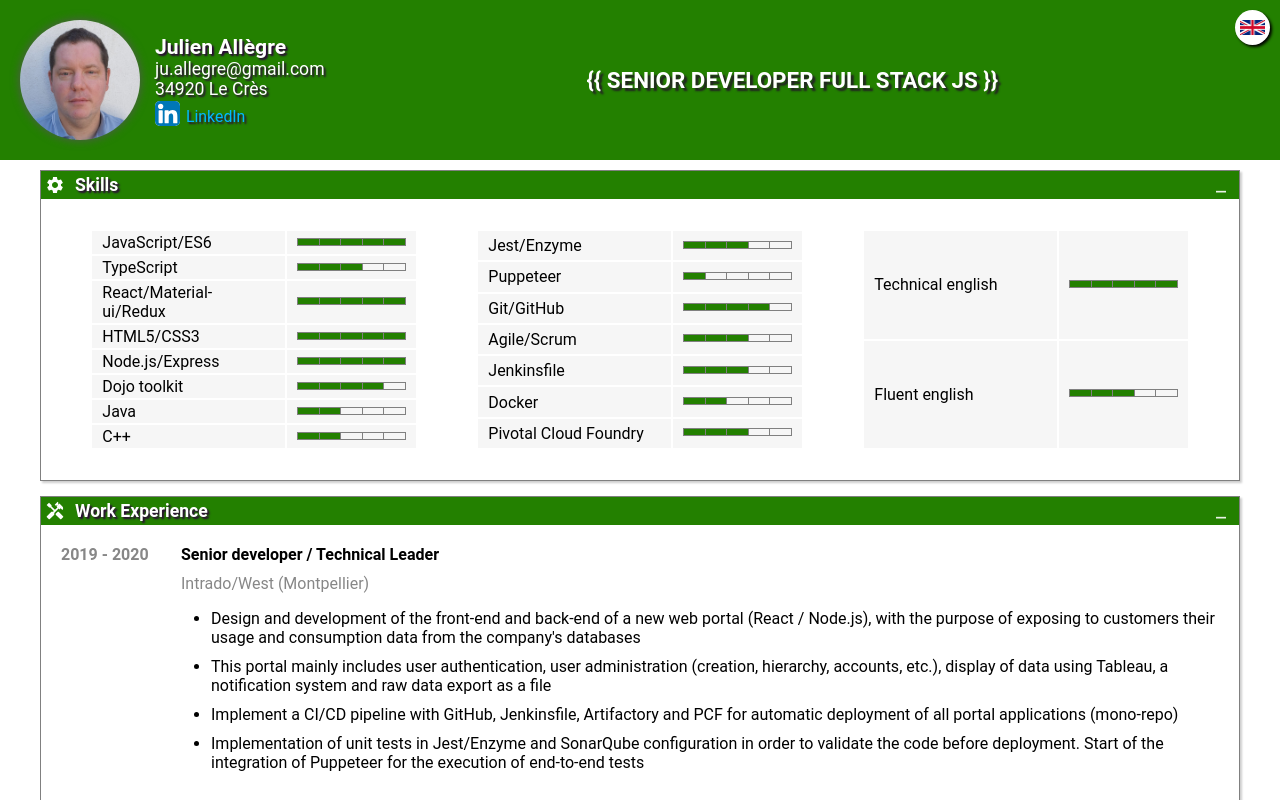
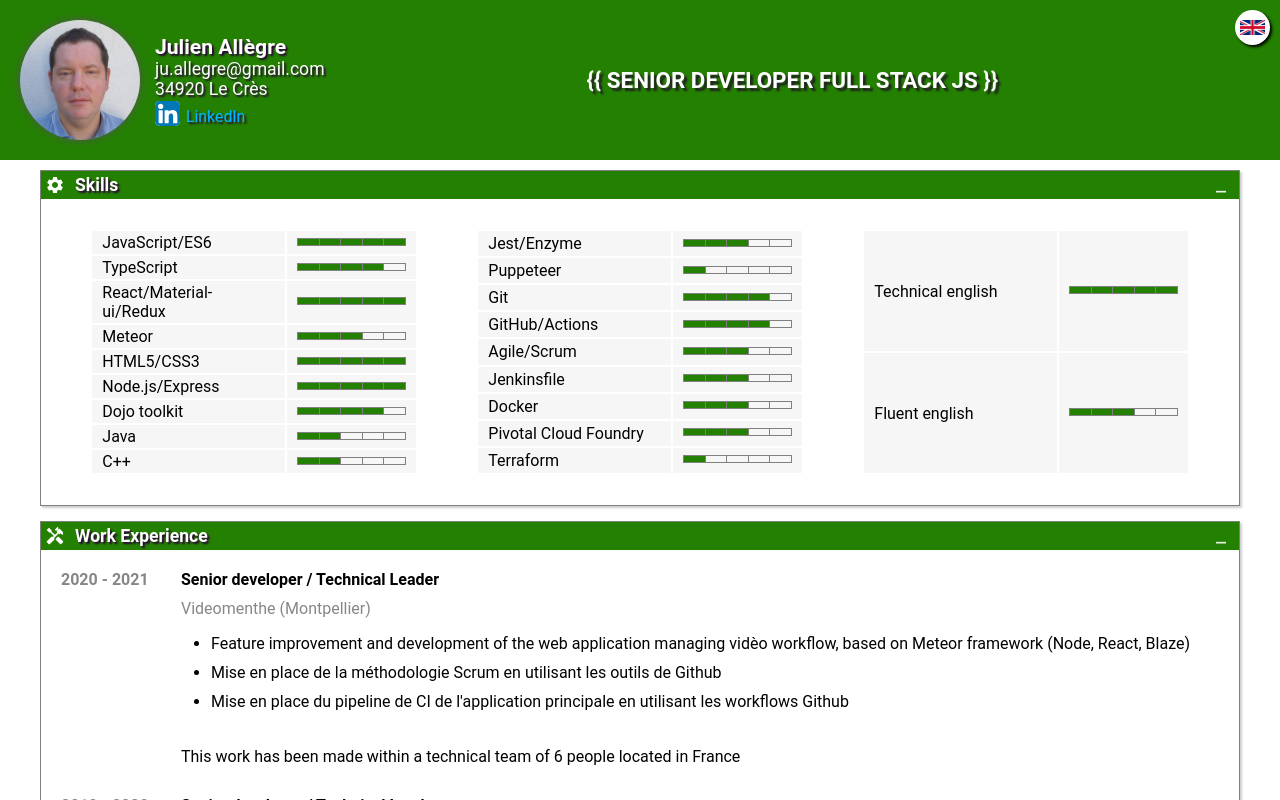
Before and after one commit to JAllegre/cv, a React (Create React App) app: page / in a window 1280 px wide. Shown: the top 800 px of the page. Built offline with nearby package versions, Linux system fonts and the light colour scheme.

Commit message:
Update videomenth XP

```diff
--- a/src/SectionSkills.js
+++ b/src/SectionSkills.js
@@ -101,8 +101,9 @@ function SectionSkills({intl}) {
           <table className={classes.table}>
             <tbody>
             <SkillLine key="js" tech='JavaScript/ES6' rate={5}/>
-            <SkillLine key="ts" tech='TypeScript' rate={3}/>
+            <SkillLine key="ts" tech='TypeScript' rate={4}/>
             <SkillLine key="react" tech='React/Material-ui/Redux' rate={5}/>
+            <SkillLine key="met" tech='Meteor' rate={3}/>
             <SkillLine key="html" tech='HTML5/CSS3' rate={5}/>
             <SkillLine key="node" tech='Node.js/Express' rate={5}/>
             <SkillLine key="dojo" tech='Dojo toolkit' rate={4}/>
@@ -114,11 +115,13 @@ function SectionSkills({intl}) {
             <tbody>
             <SkillLine key="jest" tech='Jest/Enzyme' rate={3}/>
             <SkillLine key="pupet" tech='Puppeteer' rate={1}/>
-            <SkillLine key="git" tech='Git/GitHub' rate={4}/>
+            <SkillLine key="git" tech='Git' rate={4}/>
+            <SkillLine key="git" tech='GitHub/Actions' rate={4}/>
             <SkillLine key="scrum" tech='Agile/Scrum' rate={3}/>
             <SkillLine key="jen" tech='Jenkinsfile' rate={3}/>
-            <SkillLine key="dock" tech='Docker' rate={2}/>
+            <SkillLine key="dock" tech='Docker' rate={3}/>
             <SkillLine key="pcf" tech='Pivotal Cloud Foundry' rate={3}/>
+            <SkillLine key="terra" tech='Terraform' rate={1}/>
             </tbody>
           </table>
           <table className={classes.table}>
--- a/src/SectionXp.js
+++ b/src/SectionXp.js
@@ -109,6 +109,11 @@ function SectionXp({intl}) {
   const xp3Text = intl.formatMessage({id: 'str.xp3.text'});
   const xp3Notes = intl.formatMessage({id: 'str.xp3.notes'});
 
+  const xp4Role = intl.formatMessage({id: 'str.xp4.role'});
+  const xp4Location = intl.formatMessage({id: 'str.xp4.location'});
+  const xp4Text = intl.formatMessage({id: 'str.xp4.text'});
+  const xp4Notes = intl.formatMessage({id: 'str.xp4.notes'});
+
   return (
     <Section>
       <SectionTitle icon={<Icon/>} collapsed={collapsed} onCollapsed={handleCollapse}>
@@ -116,6 +121,7 @@ function SectionXp({intl}) {
       </SectionTitle>
       <SectionContent collapsed={collapsed}>
         <div className={classes.content}>
+          <Line period='2020 - 2021' role={xp4Role} location={xp4Location} text={xp4Text} notes={xp4Notes}/>
           <Line period='2019 - 2020' role={xp3Role} location={xp3Location} text={xp3Text} notes={xp3Notes}/>
           <Line period='2010 - 2019' role={xp2Role} location={xp2Location} text={xp2Text} notes={xp2Notes}/>
           <Line period='2000 - 2009' role={xp1Role} location={xp1Location} text={xp1Text}/>
--- a/src/i18n/en.json
+++ b/src/i18n/en.json
@@ -1,32 +1,36 @@
 {
   "str.change.language.tooltip": "Switch to french",
   "str.head.role": "Senior Developer Full Stack JS",
-  "str.skills.title" : "Skills",
-  "str.experiences.title" : "Work Experience",
-  "str.formations.title" : "Education",
-  "str.interests.title" : "Personal interests",
+  "str.skills.title": "Skills",
+  "str.experiences.title": "Work Experience",
+  "str.formations.title": "Education",
+  "str.interests.title": "Personal interests",
 
-  "str.formations.cnam" : "Computer engineering diploma - CNAM Montpellier",
+  "str.formations.cnam": "Computer engineering diploma - CNAM Montpellier",
   "str.formations.du": "DU informatique - IUT Montpellier",
-  "str.formations.dut" : "DUT in computer science - IUT Montpellier",
+  "str.formations.dut": "DUT in computer science - IUT Montpellier",
 
-  "str.skills.english.technical":"Technical english",
-  "str.skills.english.fluent" : "Fluent english",
+  "str.skills.english.technical": "Technical english",
+  "str.skills.english.fluent": "Fluent english",
 
   "str.interests.list": "Cooking, hiking",
 
-  "str.xp1.role" : "Back-end/Front-end Developer",
-  "str.xp1.location" : "Genesys Conferencing (Montpellier)",
-  "str.xp1.text" : "Design and implementation of an apache module in C ++, allowing to connect a web application to internal audio conference servers.. Takeover of the management and maintenance of a data conference server in VC ++, in order to improve its performance and stability.. Implementation of components of the first client on web browser of the conference service of the company, replacing the old native application.. For internal needs, and as a project of the CNAM engineer thesis, design and development of a VC ++ application allowing to pilot scripts (VOS) in order to test audio features",
+  "str.xp1.role": "Back-end/Front-end Developer",
+  "str.xp1.location": "Genesys Conferencing (Montpellier)",
+  "str.xp1.text": "Design and implementation of an apache module in C ++, allowing to connect a web application to internal audio conference servers.. Takeover of the management and maintenance of a data conference server in VC ++, in order to improve its performance and stability.. Implementation of components of the first client on web browser of the conference service of the company, replacing the old native application.. For internal needs, and as a project of the CNAM engineer thesis, design and development of a VC ++ application allowing to pilot scripts (VOS) in order to test audio features",
 
-  "str.xp2.role" : "Front-End development engineer",
-  "str.xp2.location" : "Intercall  (Montpellier)",
-  "str.xp2.text" : "Design and start of the implementation of the new web client for the company's teleconferencing solution in React and Material-ui, while reusing and adapting existing business components.. Implementation of an application in QML / JavaScript, embedded in a conference phone by reusing and strongly optimizing the business components of the existing web application, in order to meet the limited capabilities of the device.. Development of many graphic and business components of the company's web conference application based on Dojo toolkit",
-  "str.xp2.notes" :"These various projects were carried out within a team of 5 to 8 people in France and in coordination with other teams in the US, Canada, China and India, using the Agile Scrum methodology.",
+  "str.xp2.role": "Front-End development engineer",
+  "str.xp2.location": "Intercall  (Montpellier)",
+  "str.xp2.text": "Design and start of the implementation of the new web client for the company's teleconferencing solution in React and Material-ui, while reusing and adapting existing business components.. Implementation of an application in QML / JavaScript, embedded in a conference phone by reusing and strongly optimizing the business components of the existing web application, in order to meet the limited capabilities of the device.. Development of many graphic and business components of the company's web conference application based on Dojo toolkit",
+  "str.xp2.notes": "These various projects were carried out within a team of 5 to 8 people in France and in coordination with other teams in the US, Canada, China and India, using the Agile Scrum methodology.",
 
-  "str.xp3.role" : "Senior developer / Technical Leader ",
-  "str.xp3.location" : "Intrado/West (Montpellier)",
-  "str.xp3.text" : "Design and development of the front-end and back-end of a new web portal (React / Node.js), with the purpose of exposing to customers their usage and consumption data from the company's databases.. This portal mainly includes user authentication, user administration (creation, hierarchy, accounts, etc.), display of data using Tableau, a notification system and raw data export as a file.. Implement a CI/CD pipeline with GitHub, Jenkinsfile, Artifactory and PCF for automatic deployment of all portal applications (mono-repo).. Implementation of unit tests in Jest/Enzyme and SonarQube configuration in order to validate the code before deployment. Start of the integration of Puppeteer for the execution of end-to-end tests",
-  "str.xp3.notes": "This project was carried out within a team of 12 people including 3 in France using agile methods (SAFE, Scrum)"
+  "str.xp3.role": "Senior developer / Technical Leader",
+  "str.xp3.location": "Intrado/West (Montpellier)",
+  "str.xp3.text": "Design and development of the front-end and back-end of a new web portal (React / Node.js), with the purpose of exposing to customers their usage and consumption data from the company's databases.. This portal mainly includes user authentication, user administration (creation, hierarchy, accounts, etc.), display of data using Tableau, a notification system and raw data export as a file.. Implement a CI/CD pipeline with GitHub, Jenkinsfile, Artifactory and PCF for automatic deployment of all portal applications (mono-repo).. Implementation of unit tests in Jest/Enzyme and SonarQube configuration in order to validate the code before deployment. Start of the integration of Puppeteer for the execution of end-to-end tests",
+  "str.xp3.notes": "This project was carried out within a team of 12 people including 3 in France using agile methods (SAFE, Scrum)",
 
+  "str.xp4.role": "Senior developer / Technical Leader",
+  "str.xp4.location": "Videomenthe (Montpellier)",
+  "str.xp4.text": "Feature improvement and development of the web application managing vidèo workflow, based on Meteor framework (Node, React, Blaze).. Mise en place de la méthodologie Scrum en utilisant les outils de Github.. Mise en place du pipeline de CI de l'application principale en utilisant les workflows Github",
+  "str.xp4.notes": "This work has been made within a technical team of 6 people located in France"
 }
--- a/src/i18n/fr.json
+++ b/src/i18n/fr.json
@@ -10,22 +10,27 @@
   "str.formations.du": "DU informatique - IUT Montpellier",
   "str.formations.dut": "DUT informatique - IUT Montpellier",
 
-  "str.skills.english.technical":"Anglais Technique",
-  "str.skills.english.fluent" : "Anglais Courant",
+  "str.skills.english.technical": "Anglais Technique",
+  "str.skills.english.fluent": "Anglais Courant",
 
   "str.interests.list": "Cuisine, Randonnée",
 
-  "str.xp1.role" : "Développeur Back-end/Front-end",
-  "str.xp1.location" : "Genesys Conferencing (Montpellier)",
-  "str.xp1.text" : "Conception et implémentation d’un module apache en C++ permettant de connecter une application web à des serveurs internes de conférence audio.. Reprise de la gestion et de la maintenance d’un serveur de data conférence en VC++, afin d'améliorer ses performances et sa stabilité.. Implémentation de composants du premier client sur navigateur web du service de conférence de l’entreprise, remplaçant l’ancienne application native.. Pour des besoins internes, mais aussi en tant que projet du mémoire d’ingénieur CNAM, conception et développement d’une application VC++ permettant de piloter des scripts(VOS) afin de tester des fonctionnalités audios",
+  "str.xp1.role": "Développeur Back-end/Front-end",
+  "str.xp1.location": "Genesys Conferencing (Montpellier)",
+  "str.xp1.text": "Conception et implémentation d’un module apache en C++ permettant de connecter une application web à des serveurs internes de conférence audio.. Reprise de la gestion et de la maintenance d’un serveur de data conférence en VC++, afin d'améliorer ses performances et sa stabilité.. Implémentation de composants du premier client sur navigateur web du service de conférence de l’entreprise, remplaçant l’ancienne application native.. Pour des besoins internes, mais aussi en tant que projet du mémoire d’ingénieur CNAM, conception et développement d’une application VC++ permettant de piloter des scripts(VOS) afin de tester des fonctionnalités audios",
 
-  "str.xp2.role" : "Ingénieur développement Front-End",
-  "str.xp2.location" : "Intercall  (Montpellier)",
-  "str.xp2.text" : "Conception et début de l'implémentation du nouveau client web de la solution de téléconférence de l'entreprise en React et Material-ui, tout en réutilisant et adaptant les composants métiers existants.. Implémentation d’une application en QML/JavaScript, embarquée dans un téléphone de conférence en réutilisant et en optimisant fortement les composants métiers de l'application web existante afin de satisfaire aux capacités limitées de l'appareil.. Développement de nombreux composants graphiques et métiers de l'application de conférence web de l'entreprise basé sur Dojo toolkit",
-  "str.xp2.notes" :"Ces divers projets ont été réalisées au sein d'une équipe de 5 à 8 personnes en France et en coordination avec d'autres équipes aux US, au Canada, en Chine et en Inde, en utilisant la méthodologie agile Scrum.",
+  "str.xp2.role": "Ingénieur développement Front-End",
+  "str.xp2.location": "Intercall  (Montpellier)",
+  "str.xp2.text": "Conception et début de l'implémentation du nouveau client web de la solution de téléconférence de l'entreprise en React et Material-ui, tout en réutilisant et adaptant les composants métiers existants.. Implémentation d’une application en QML/JavaScript, embarquée dans un téléphone de conférence en réutilisant et en optimisant fortement les composants métiers de l'application web existante afin de satisfaire aux capacités limitées de l'appareil.. Développement de nombreux composants graphiques et métiers de l'application de conférence web de l'entreprise basé sur Dojo toolkit",
+  "str.xp2.notes": "Ces divers projets ont été réalisées au sein d'une équipe de 5 à 8 personnes en France et en coordination avec d'autres équipes aux US, au Canada, en Chine et en Inde, en utilisant la méthodologie agile Scrum.",
 
-  "str.xp3.role" : "Développeur sénior / Leader technique",
-  "str.xp3.location" : "Intrado/West (Montpellier)",
-  "str.xp3.text" : "Conception et développement du front-end et du back-end d’un nouveau portail web (React/Node.js), ayant pour but d'exposer aux clients leurs données d'utilisation et de consommation provenant de bases de données de l'entreprise. Ce portail inclus notamment l'authentification des utilisateurs, leur administration (création, hiérarchie, comptes…), l’affichage des données grâce à Tableau, un système de notification et l’exportation des données brutes en fichier.. Mise en place d’un pipeline CI/CD avec GitHub, Jenkinsfile, Artifactory et PCF pour le déploiement automatique de toutes les applications du portail (mono-repo).. Mise en place de tests unitaires en Jest/Enzyme et de la configuration SonarQube afin de valider le code avant déploiement. Début d'intégration de Puppeteer pour l'exécution des tests end-to-end",
-  "str.xp3.notes" :"Ce projet s'est fait au sein d'une équipe internationale de 12 personnes situées en France, aux US, au Canada et en Inde. Les méthodologies agiles Scrum et Safe ont été utilisées."
+  "str.xp3.role": "Développeur sénior / Leader technique",
+  "str.xp3.location": "Intrado/West (Montpellier)",
+  "str.xp3.text": "Conception et développement du front-end et du back-end d’un nouveau portail web (React/Node.js), ayant pour but d'exposer aux clients leurs données d'utilisation et de consommation provenant de bases de données de l'entreprise. Ce portail inclus notamment l'authentification des utilisateurs, leur administration (création, hiérarchie, comptes…), l’affichage des données grâce à Tableau, un système de notification et l’exportation des données brutes en fichier.. Mise en place d’un pipeline CI/CD avec GitHub, Jenkinsfile, Artifactory et PCF pour le déploiement automatique de toutes les applications du portail (mono-repo).. Mise en place de tests unitaires en Jest/Enzyme et de la configuration SonarQube afin de valider le code avant déploiement. Début d'intégration de Puppeteer pour l'exécution des tests end-to-end",
+  "str.xp3.notes": "Ce projet s'est fait au sein d'une équipe internationale de 12 personnes situées en France, aux US, au Canada et en Inde. Les méthodologies agiles Scrum et Safe ont été utilisées.",
+
+  "str.xp4.role": "Développeur sénior / Leader technique",
+  "str.xp4.location": "Videomenthe (Montpellier)",
+  "str.xp4.text": "Amélioration et développement de fonctionalités de l'application web de gestion de workflow vidèo, basé sur le framework Meteor (Node, React, Blaze).. Mise en place de la méthodologie Scrum en utilisant les outils de Github.. Mise en place du pipeline de CI de l'application principale en utilisant les workflows Github",
+  "str.xp4.notes": "Ce travail s'est fait au sein d'une équipe technique de 6 personnes situés en France"
 }
--- a/src/theme.js
+++ b/src/theme.js
@@ -1,8 +1,10 @@
-export default {
-  color:{
-    bg:{
-      dark: '#238000',
-      light: '#edffec'
-    }
-  }
-}
+const theme = {
+  color: {
+    bg: {
+      dark: "#238000",
+      light: "#edffec",
+    },
+  },
+};
+
+export default theme ;
```
Also changed, not shown: package.json (+5 -5 lines), 2 other files (tests, documents, lock files or other folders).
